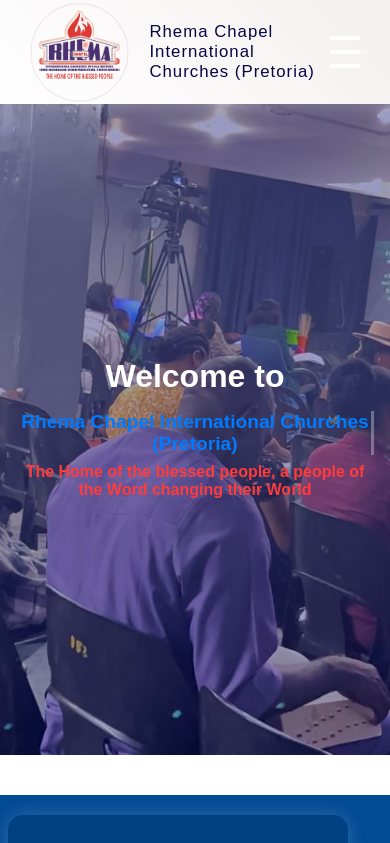
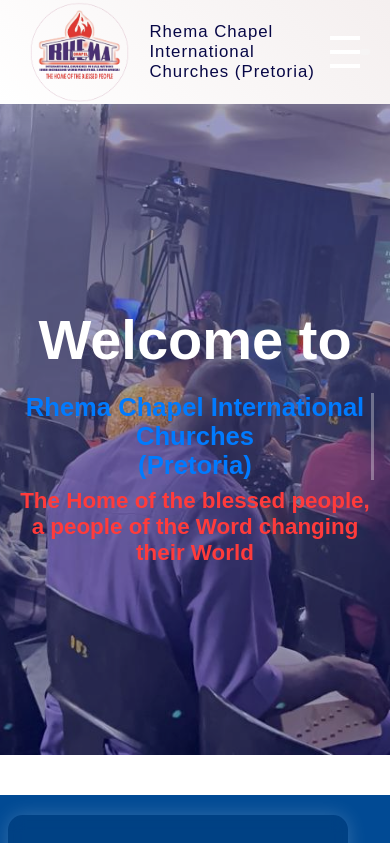
Before and after one commit to MpilwenhleNsibande/Rhema-Chapel-Website, a React (Vite) app: page / in a window 390 px wide. Shown: the top 843 px of the page. Built offline with nearby package versions, Linux system fonts and the light colour scheme.

Commit message:
Welcome and deprtment text fixed

```diff
--- a/src/components/Header.jsx
+++ b/src/components/Header.jsx
@@ -43,7 +43,7 @@
       <div className="overlay"></div>
       <div className="header-content">
         <h1>Welcome to</h1>
-        <h2>Rhema Chapel International Churches <br /> (Pretoria)</h2>
+        <h2>Rhema Chapel International <br/>Churches <br /> (Pretoria)</h2>
         <p>The Home of the blessed people, a people of the Word changing their World</p>
       </div>
     </header>
--- a/src/styles/About.css
+++ b/src/styles/About.css
@@ -507,8 +507,16 @@
   @media (max-width: 768px) {
     .department-text {
       text-align: left;
-      margin-right: 20px;
-      margin-left: 20px;
+      margin-right: 50px;
+      margin-left: 50px;
+    }
+  }
+
+  @media (max-width: 480px) {
+    .department-text {
+      text-align: left;
+      margin-right: 50px;
+      margin-left: 50px;
     }
   }
 
--- a/src/styles/Header.css
+++ b/src/styles/Header.css
@@ -40,7 +40,7 @@
 
 /* Slide-up effect for heading */
 .header-content h1 {
-  font-size: clamp(2rem, 5vw, 5rem); /* Responsive font size */
+  font-size: clamp(3rem, 6vw, 6rem); /* Responsive font size */
   font-weight: bold;
   margin-bottom: 0.5rem;
   opacity: 0;
@@ -51,7 +51,7 @@
 /* Typing effect for subheading */
 .header-content h2 {
   color: #007bff;
-  font-size: clamp(1.5rem, 3vw, 2.5rem);
+  font-size: clamp(2rem, 4vw, 3rem);
   font-weight: bold;
   margin-bottom: 0.5rem;
   white-space: nowrap;
@@ -63,7 +63,7 @@
 
 /* Fade-in effect for paragraph */
 .header-content p {
-  font-size: clamp(1rem, 2vw, 1.5rem);
+  font-size: clamp(2rem, 3vw, 2rem);
   max-width: 800px;
   margin: 0 auto;
   opacity: 0;
@@ -104,6 +104,7 @@
 
 @media (max-width: 480px) {
   .header { height: 80vh; padding: 0 1rem; }
-  .header-content h2 { font-size: 1.2rem; }
-  .header-content p { font-size: 1rem; }
+  .header-content h1{ font-size:3.5rem;}
+  .header-content h2 { font-size: 1.6rem; }
+  .header-content p { font-size: 1.4rem; }
 }
```
